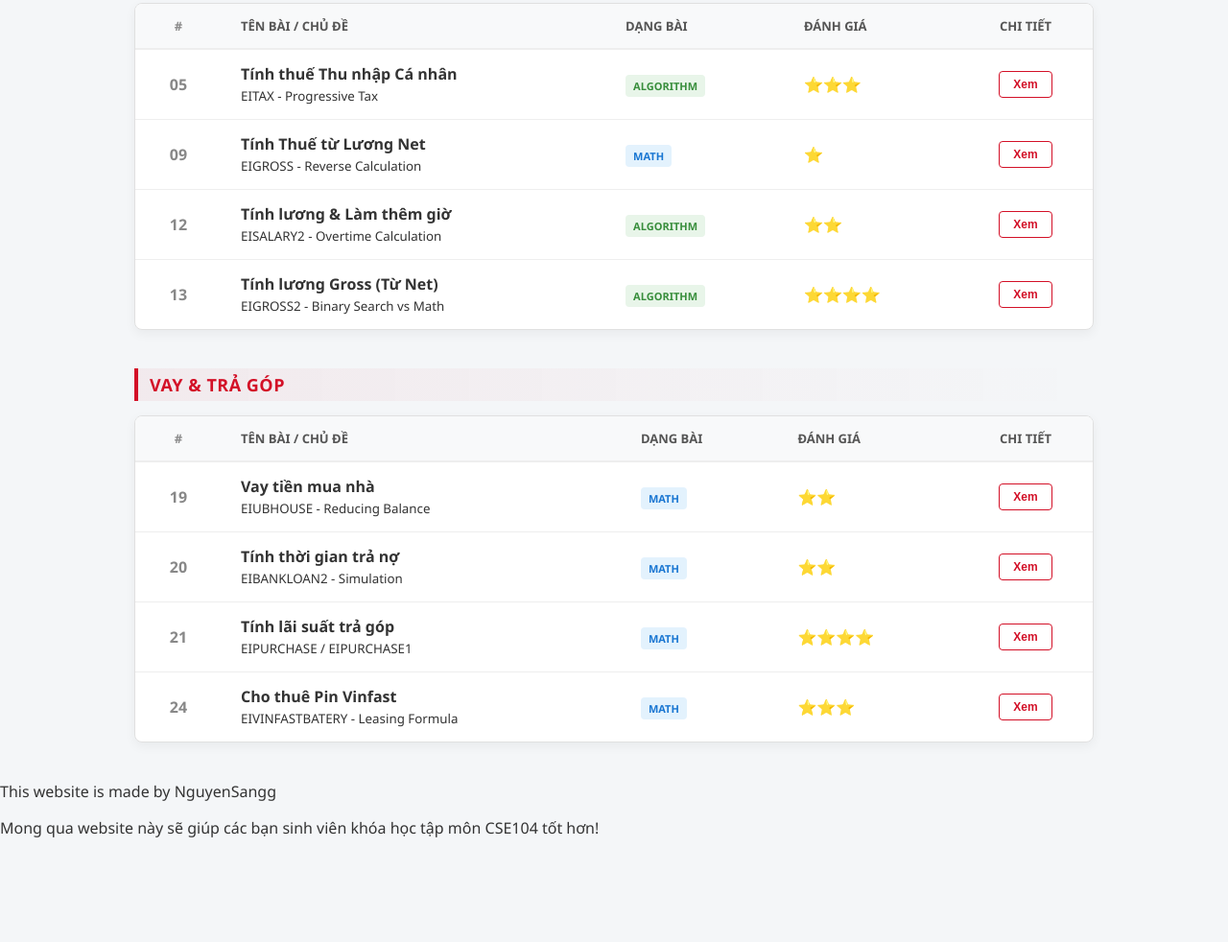
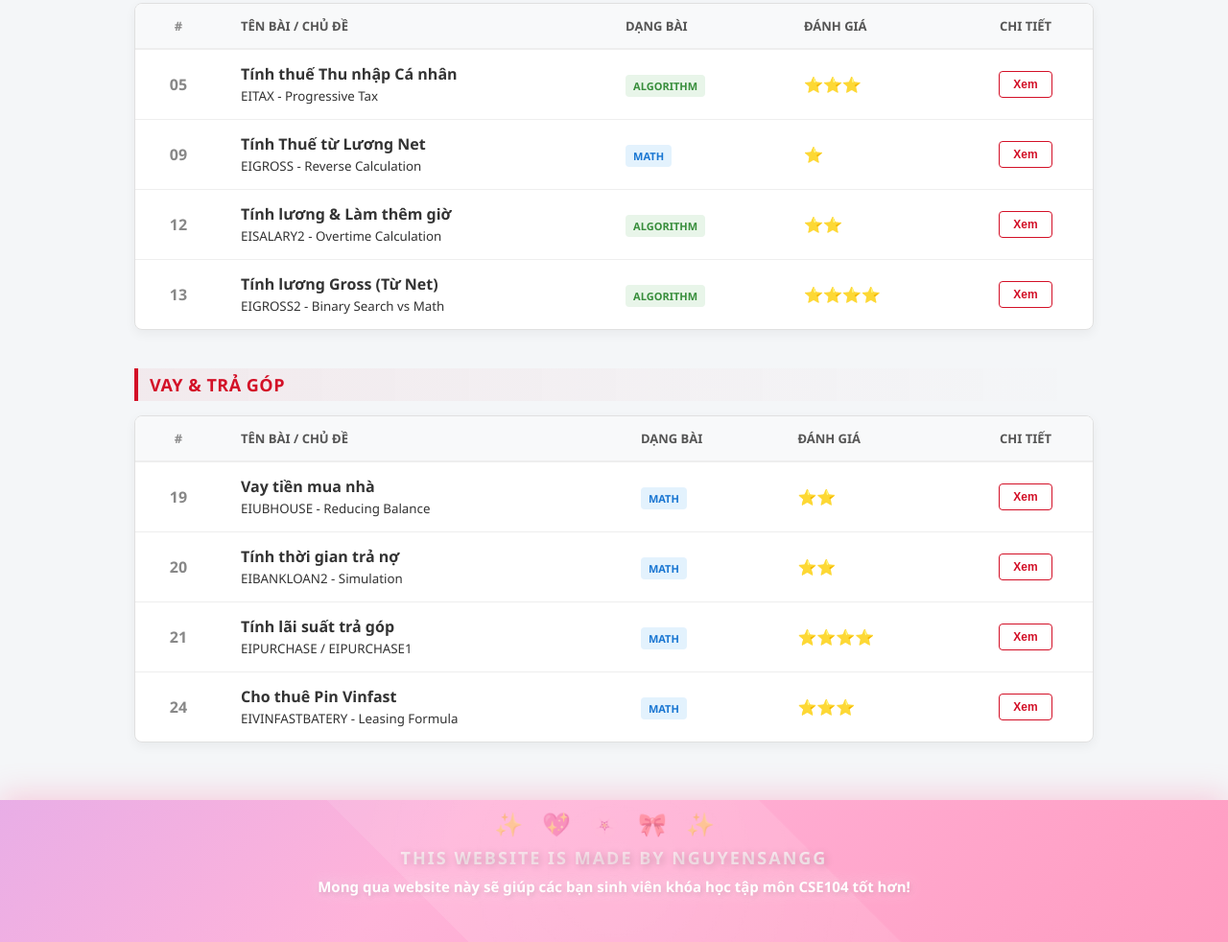
Before and after one commit to ngsang149dev/CSE104-guide, a plain HTML site: page index.html in a window 1280 px wide. Shown: the part 1808-2790 px from the top of the page at 96% size. Before the commit the page ends 2698 px from the top, so only its background shows below. Drawn offline with nearby package versions, Linux system fonts and the light colour scheme; a script that the page names is missing.

Commit message:
Add files via upload

```diff
--- a/style.css
+++ b/style.css
@@ -263,3 +263,97 @@ code[class*="language-"] {
 @keyframes fadeInUp { from { opacity: 0; transform: translateY(20px); } to { opacity: 1; transform: translateY(0); } }
 @keyframes slideDown { from { opacity: 0; transform: translateY(-30px); } to { opacity: 1; transform: translateY(0); } }
 @keyframes zoomIn { from { opacity: 0; transform: scale(0.95); } to { opacity: 1; transform: scale(1); } }
+
+/* --- 9. FOOTER ĐẦY MÀU SẮC (Inspired by Pink Fantasy) --- */
+footer {
+    margin-top: 60px;
+    padding: 40px 20px;
+    text-align: center;
+    background: linear-gradient(135deg, #ff6b9d 0%, #ffc3e0 25%, #c0a4ff 50%, #ffb3d9 75%, #ff8fb3 100%);
+    background-size: 400% 400%;
+    animation: gradientShift 15s ease infinite;
+    position: relative;
+    overflow: hidden;
+    box-shadow: 0 -5px 30px rgba(255, 107, 157, 0.3);
+}
+
+/* Hiệu ứng lấp lánh */
+footer::before {
+    content: '';
+    position: absolute;
+    top: -50%;
+    left: -50%;
+    width: 200%;
+    height: 200%;
+    background: radial-gradient(circle, rgba(255,255,255,0.3) 0%, transparent 70%);
+    animation: sparkle 8s linear infinite;
+}
+
+/* Họa tiết hoa văn nhẹ */
+footer::after {
+    content: '✨💖🌸🎀✨';
+    position: absolute;
+    top: 10px;
+    left: 50%;
+    transform: translateX(-50%);
+    font-size: 24px;
+    opacity: 0.4;
+    letter-spacing: 20px;
+    animation: float 6s ease-in-out infinite;
+}
+
+footer p {
+    margin: 8px 0;
+    font-size: 15px;
+    font-weight: 600;
+    color: white;
+    text-shadow: 2px 2px 8px rgba(0, 0, 0, 0.2);
+    position: relative;
+    z-index: 1;
+    animation: textGlow 3s ease-in-out infinite;
+}
+
+footer p:first-child {
+    font-size: 18px;
+    font-weight: 800;
+    text-transform: uppercase;
+    letter-spacing: 2px;
+    background: linear-gradient(90deg, #fff 0%, #ffe6f0 50%, #fff 100%);
+    -webkit-background-clip: text;
+    -webkit-text-fill-color: transparent;
+    background-clip: text;
+    animation: rainbowText 4s linear infinite;
+}
+
+/* --- 10. ANIMATIONS --- */
+@keyframes fadeIn { from { opacity: 0; } to { opacity: 1; } }
+@keyframes fadeInUp { from { opacity: 0; transform: translateY(20px); } to { opacity: 1; transform: translateY(0); } }
+@keyframes slideDown { from { opacity: 0; transform: translateY(-30px); } to { opacity: 1; transform: translateY(0); } }
+@keyframes zoomIn { from { opacity: 0; transform: scale(0.95); } to { opacity: 1; transform: scale(1); } }
+
+@keyframes gradientShift {
+    0% { background-position: 0% 50%; }
+    50% { background-position: 100% 50%; }
+    100% { background-position: 0% 50%; }
+}
+
+@keyframes sparkle {
+    0% { transform: rotate(0deg) scale(1); opacity: 0.3; }
+    50% { transform: rotate(180deg) scale(1.1); opacity: 0.5; }
+    100% { transform: rotate(360deg) scale(1); opacity: 0.3; }
+}
+
+@keyframes float {
+    0%, 100% { transform: translateX(-50%) translateY(0px); }
+    50% { transform: translateX(-50%) translateY(-10px); }
+}
+
+@keyframes textGlow {
+    0%, 100% { text-shadow: 2px 2px 8px rgba(0, 0, 0, 0.2); }
+    50% { text-shadow: 0 0 20px rgba(255, 255, 255, 0.8), 2px 2px 8px rgba(0, 0, 0, 0.2); }
+}
+
+@keyframes rainbowText {
+    0% { background-position: 0% 50%; }
+    100% { background-position: 200% 50%; }
+}
```
